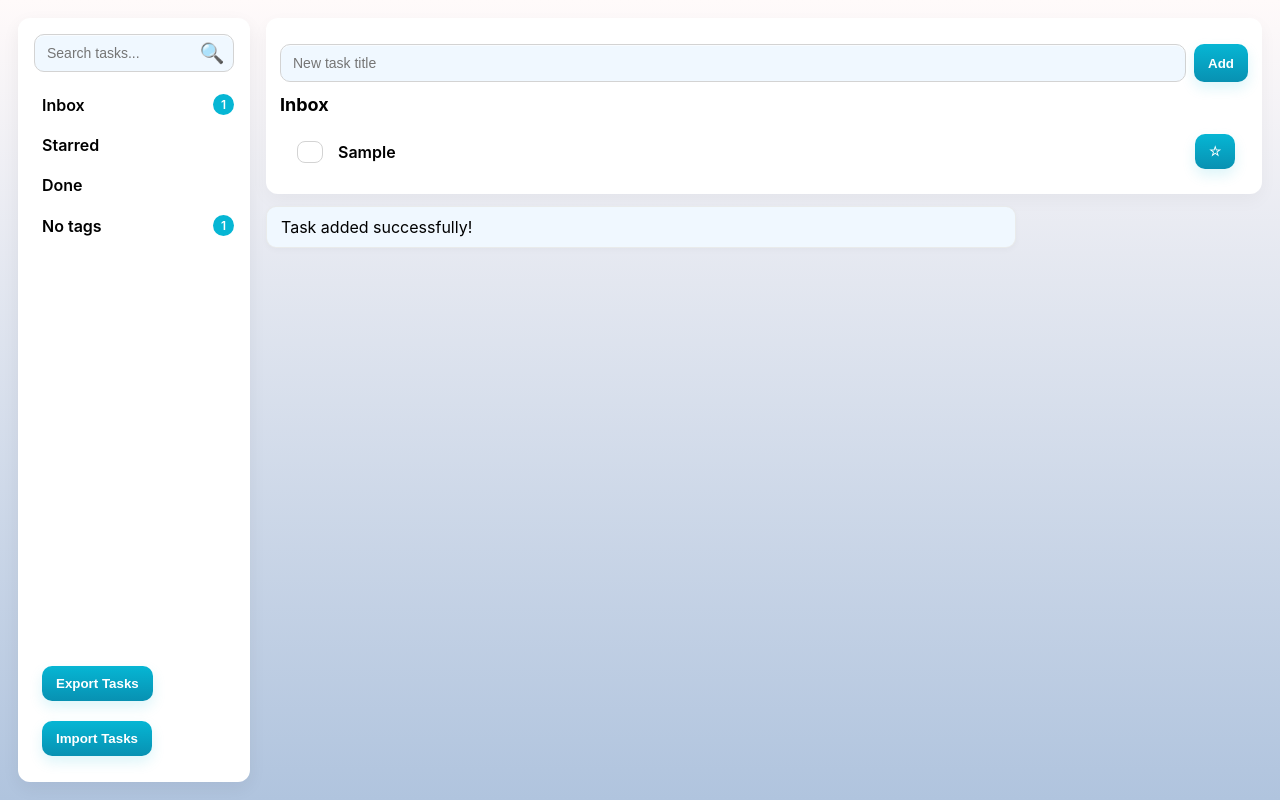
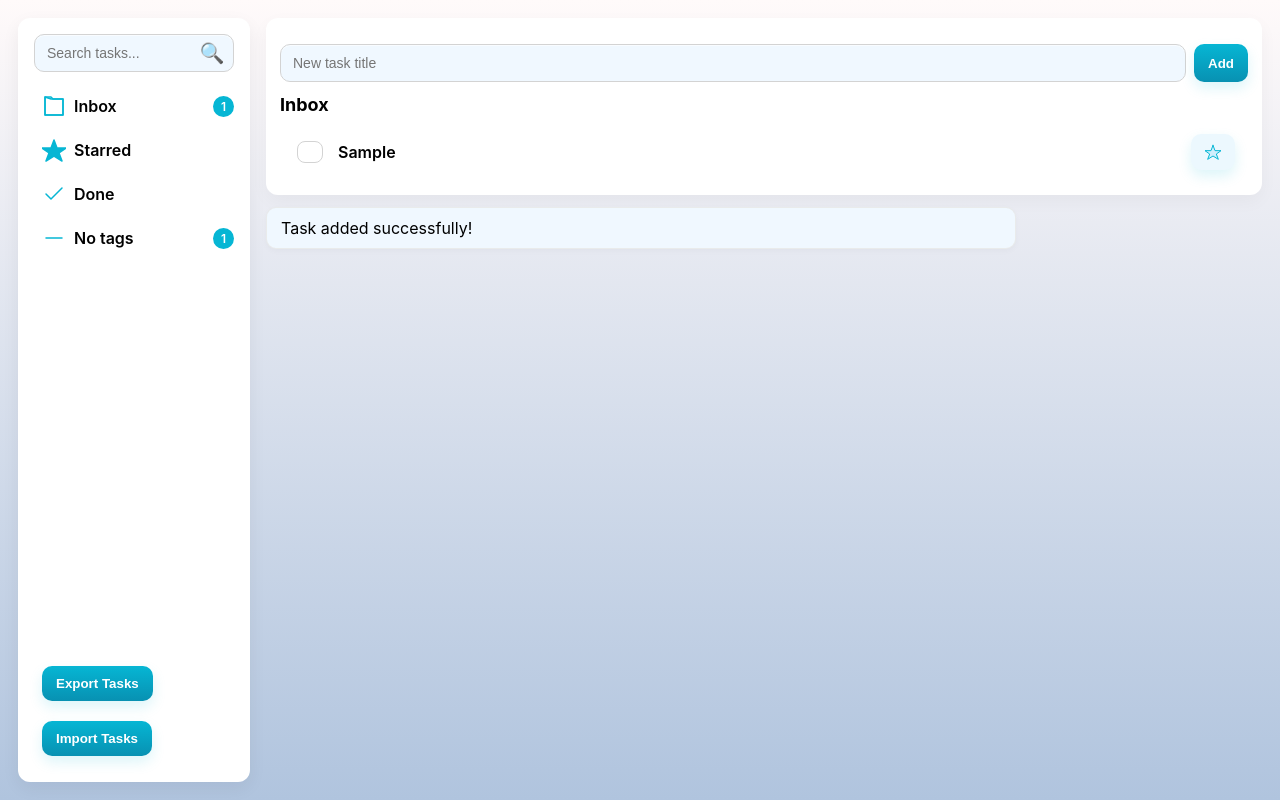
Before and after one commit to abyr/loca-list, a React (Create React App) app: page / in a window 1280 px wide. Both pictures are taken after typing "Sample" into the empty fields and a click on the button "Add". Built offline with nearby package versions, Linux system fonts and the light colour scheme.

Commit message:
add icons

```diff
--- a/src/components/Sidebar.tsx
+++ b/src/components/Sidebar.tsx
@@ -1,6 +1,11 @@
 import React from 'react';
 import { Task } from '../models/Task';
 import { useTaskDB } from '../hooks/useTaskDB';
+import FolderIcon from './icons/FolderIcon';
+import TagIcon from './icons/TagIcon';
+import StarIcon from './icons/StarIcon';
+import CheckIcon from './icons/CheckIcon';
+import MinusIcon from './icons/MinusIcon';
 import './TaskManager.css';
 
 interface SidebarProps {
@@ -120,19 +125,22 @@ const Sidebar: React.FC<SidebarProps> = ({
             className={`box-item ${selectedBox === 'inbox' && !selectedTag ? 'active' : ''}`}
             onClick={() => { onBoxSelect('inbox'); onTagSelect(null); }}
           >
-            Inbox {activeTasks.length > 0 && <span className="badge">{activeTasks.length}</span>}
+            <FolderIcon title="Inbox" />
+            {activeTasks.length > 0 && <span className="badge">{activeTasks.length}</span>}
           </li>
           <li
             className={`box-item ${selectedBox === 'starred' && !selectedTag ? 'active' : ''}`}
             onClick={() => { onBoxSelect('starred'); onTagSelect(null); }}
           >
-            Starred {starredTasks.length > 0 && <span className="badge">{starredTasks.length}</span>}
+            <StarIcon title="Starred" isFilled={true} />
+            {starredTasks.length > 0 && <span className="badge">{starredTasks.length}</span>}
           </li>
           <li
             className={`box-item ${selectedBox === 'done' && !selectedTag ? 'active' : ''}`}
             onClick={() => { onBoxSelect('done'); onTagSelect(null); }}
           >
-            Done {completedTasks.length > 0 && <span className="badge">{completedTasks.length}</span>}
+            <CheckIcon title="Done" checked={true} />
+            {completedTasks.length > 0 && <span className="badge">{completedTasks.length}</span>}
           </li>
 
           {uniqueTags.length > 0 && <li className="tag-divider"></li>}
@@ -143,7 +151,8 @@ const Sidebar: React.FC<SidebarProps> = ({
               className={`box-item tag-item ${selectedTag === tag ? 'active' : ''}`}
               onClick={() => { onTagSelect(tag); onBoxSelect('inbox'); }}
             >
-              #{tag} {getTagCount(tag) > 0 && <span className="badge">{getTagCount(tag)}</span>}
+              <TagIcon title={tag} />
+              {getTagCount(tag) > 0 && <span className="badge">{getTagCount(tag)}</span>}
             </li>
           ))}
 
@@ -153,7 +162,8 @@ const Sidebar: React.FC<SidebarProps> = ({
             className={`box-item tag-missed ${selectedTag === 'no-tags' ? 'active' : ''}`}
             onClick={() => { onTagSelect('no-tags'); onBoxSelect('inbox'); }}
           >
-            No tags {getNoTagsCount() > 0 && <span className="badge">{getNoTagsCount()}</span>}
+            <MinusIcon title="No tags" />
+            {getNoTagsCount() > 0 && <span className="badge">{getNoTagsCount()}</span>}
           </li>
         </ul>
       </div>
--- a/src/components/TaskList.tsx
+++ b/src/components/TaskList.tsx
@@ -1,6 +1,7 @@
 import React from 'react';
 import { Task } from '../models/Task';
 import './TaskManager.css';
+import StarIcon from './icons/StarIcon';
 
 interface TaskListProps {
   displayedActiveTasks: Task[];
@@ -51,14 +52,17 @@ const TaskList: React.FC<TaskListProps> = ({
 
               <span className="task-actions">
                 <button
-                  className="star-btn"
                   onClick={(e) => {
                     e.stopPropagation();
                     onToggleStarred(task);
                   }}
                   aria-label={task.starred ? 'Unstar task' : 'Star task'}
                 >
-                  {task.starred ? '⭐' : '☆'}
+                  <StarIcon
+                    ariaLabel={task.starred ? 'Unstar task' : 'Star task'}
+                    isFilled={task.starred}
+                    size={16}
+                  />
                 </button>
               </span>
             </div>
--- a/src/components/TaskManager.css
+++ b/src/components/TaskManager.css
@@ -158,7 +158,7 @@ input[type="checkbox"]:checked::after {
 .sidebar li:hover {
   background: var(--color-muted-bg);
 }
-.sidebar .badge {
+.badge {
   background: var(--color-primary-1);
   color: white;
   font-size: 12px;
@@ -171,6 +171,23 @@ input[type="checkbox"]:checked::after {
   opacity: 1;
 }
 
+/* Icons */
+
+.icon-box {
+  display: flex;
+  align-items: center;
+}
+.icon-title {
+  color: var(--color-text);
+  font-size: 1em;
+  margin-left: 8px;
+}
+.icon-box svg {
+  color: var(--color-primary-1);
+}
+
+/* Task Manager */
+
 .task-manager {
   flex: 1;
   display: flex;
@@ -180,7 +197,6 @@ input[type="checkbox"]:checked::after {
   min-width: 0;
 }
 
-/* Feedback */
 .feedback {
   background: var(--color-muted-bg);
   color: var(--color-warning-text);
@@ -447,6 +463,12 @@ detail-row {
   margin-left: auto;
 }
 
+.task-actions button {
+  background: var(--color-primary-bg);
+  border: none;
+  cursor: pointer;
+}
+
 .edit-checkbox-row {
   display: flex;
   align-items: center;
--- /dev/null
+++ b/src/components/icons/CheckIcon.tsx
@@ -0,0 +1,49 @@
+import React from 'react';
+
+interface CheckIconProps {
+    title: string;
+    checked: boolean;
+}
+
+const CheckIcon: React.FC<CheckIconProps> = ({ title, checked }) => {
+    return (
+        <div className="icon-box">
+            {checked ? (
+                <svg
+                    xmlns="http://www.w3.org/2000/svg"
+                    width="24"
+                    height="24"
+                    viewBox="0 0 24 24"
+                    fill="none"
+                    stroke="currentColor"
+                    strokeWidth="1.5"
+                    strokeLinecap="round"
+                    strokeLinejoin="round"
+                    className="checked-icon"
+                    aria-label={title}
+                >
+                    <polyline points="20 6 9 17 4 12" />
+                </svg>
+            ) : (
+                <svg
+                    xmlns="http://www.w3.org/2000/svg"
+                    width="24"
+                    height="24"
+                    viewBox="0 0 24 24"
+                    fill="none"
+                    stroke="currentColor"
+                    strokeWidth="1.5"
+                    strokeLinecap="round"
+                    strokeLinejoin="round"
+                    className="unchecked-icon"
+                    aria-label={title}
+                >
+                    <rect width="20" height="20" x="2" y="2" strokeWidth="2" />
+                </svg>
+            )}
+            <span className="icon-title">{title}</span>
+        </div>
+    );
+};
+
+export default CheckIcon;
--- /dev/null
+++ b/src/components/icons/FolderIcon.tsx
@@ -0,0 +1,31 @@
+import React from 'react';
+
+interface FolderIconProps {
+    title: string;
+}
+
+const FolderIcon: React.FC<FolderIconProps> = ({ title }) => {
+    return (
+        <div className="icon-box">
+            <svg
+                xmlns="http://www.w3.org/2000/svg"
+                width="24"
+                height="24"
+                viewBox="0 0 24 24"
+                fill="none"
+                stroke="currentColor"
+                strokeWidth="1.5"
+                strokeLinecap="round"
+                strokeLinejoin="round"
+                className="icon-folder"
+                aria-label={title}
+            >
+                <path d="M3 3h6l2 2h10v16H3V3z" />
+                <path d="M3 3v18h18V5H9l-6-2z" />
+            </svg>
+            <span className="icon-title">{title}</span>
+        </div>
+    );
+};
+
+export default FolderIcon;
--- /dev/null
+++ b/src/components/icons/MinusIcon.tsx
@@ -0,0 +1,30 @@
+import React from 'react';
+
+interface MinusIconProps {
+    title: string;
+}
+
+const MinusIcon: React.FC<MinusIconProps> = ({ title }) => {
+    return (
+        <div className="icon-box">
+            <svg
+                xmlns="http://www.w3.org/2000/svg"
+                width="24"
+                height="24"
+                viewBox="0 0 24 24"
+                fill="none"
+                stroke="currentColor"
+                strokeWidth="1.5"
+                strokeLinecap="round"
+                strokeLinejoin="round"
+                className="minus-icon"
+                aria-label={title}
+            >
+                <line x1="4" y1="12" x2="20" y2="12" />
+            </svg>
+            <span className="icon-title">{title}</span>
+        </div>
+    );
+};
+
+export default MinusIcon;
--- /dev/null
+++ b/src/components/icons/StarIcon.tsx
@@ -0,0 +1,38 @@
+import React from 'react';
+
+interface StarIconProps {
+    title?: string;
+    ariaLabel?: string;
+    isFilled?: boolean;
+    size?: number;
+}
+
+const StarIcon: React.FC<StarIconProps> = ({
+    title = "",
+    ariaLabel = "",
+    isFilled = false,
+    size = 24
+}) => {
+    return (
+        <div className="icon-box">
+            <svg
+                xmlns="http://www.w3.org/2000/svg"
+                width={size}
+                height={size}
+                viewBox="0 0 24 24"
+                fill={isFilled ? "var(--color-primary-1)" : "var(--color-primary-weak)"}
+                stroke="currentColor"
+                strokeWidth="1.5"
+                strokeLinecap="round"
+                strokeLinejoin="round"
+                className="star-icon"
+                aria-label={ariaLabel || title}
+            >
+                <polygon points="12 2 15 10 24 10 17 15 20 23 12 18 4 23 7 15 0 10 9 10 12 2"/>
+            </svg>
+            {title && <span className="icon-title">{title}</span>}
+        </div>
+    );
+};
+
+export default StarIcon;
--- /dev/null
+++ b/src/components/icons/TagIcon.tsx
@@ -0,0 +1,34 @@
+import React from 'react';
+
+interface TagIconProps {
+    title: string;
+}
+
+const TagIcon: React.FC<TagIconProps> = ({ title }) => {
+    return (
+        <div className="icon-box">
+            <svg
+                xmlns="http://www.w3.org/2000/svg"
+                width="24"
+                height="24"
+                viewBox="0 0 24 24"
+                fill="none"
+                stroke="currentColor"
+                strokeWidth="1.5"
+                strokeLinecap="round"
+                strokeLinejoin="round"
+                className="icon-tag"
+                aria-label={title}
+            >
+                <path d="M4 8h16" />
+                <path d="M4 12h16" />
+                <path d="M4 16h16" />
+                <path d="M8 4v16" />
+                <path d="M12 4v16" />
+            </svg>
+            <span className="icon-title">{title}</span>
+        </div>
+    );
+};
+
+export default TagIcon;
```
